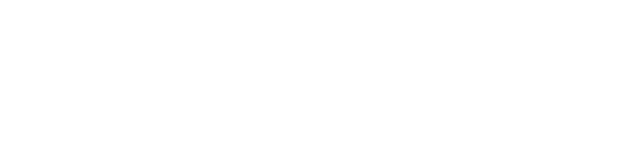
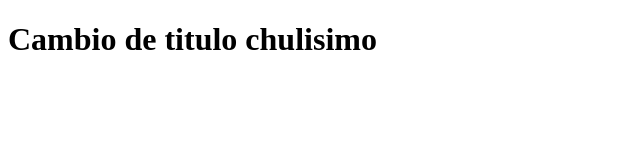
Before and after one commit to Mikiexe/proyecto-tareas, a plain HTML site: page Proyecto_tareas/index.html in a window 1280 px wide. Shown: the whole page, without its empty margins (0-640 px from the left). Drawn offline with Linux system fonts and the light colour scheme.

Commit message:
cambio en el titulo

```diff
--- a/Proyecto_tareas/index.html
+++ b/Proyecto_tareas/index.html
@@ -7,6 +7,6 @@
     <title>Otro documento más</title>
 </head>
 <body>
-
+    <h1>Cambio de titulo chulisimo</h1>
 </body>
 </html>
```
